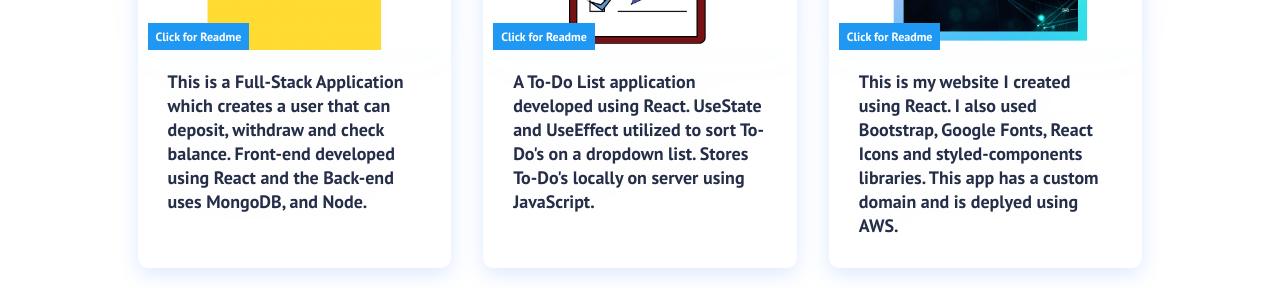
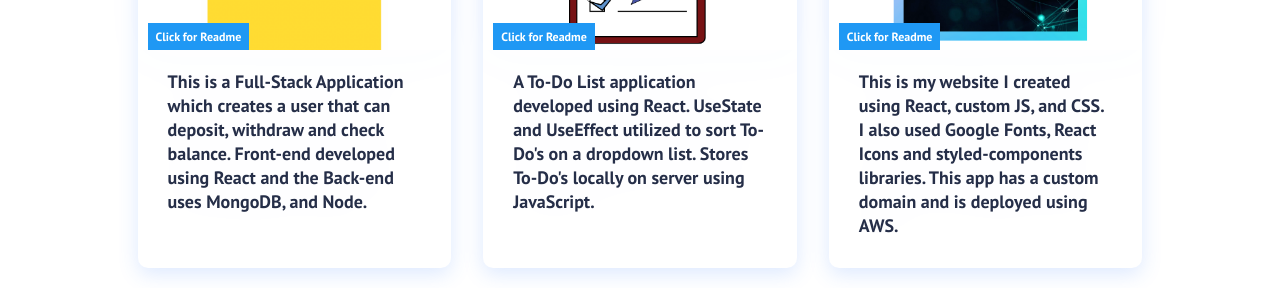
Before and after one commit to samclark1999/My-Portfolio, a React (Create React App) app: page /projects in a window 1280 px wide. Shown: the part 401-689 px from the top of the page. Built offline with nearby package versions, Linux system fonts and the light colour scheme.

Commit message:
fixed projects

```diff
--- a/src/components/sections/Projects/Projects.js
+++ b/src/components/sections/Projects/Projects.js
@@ -23,7 +23,7 @@ function Projects() {
             />
               <CardItem
               src='images/home.png'
-              text='This is my website I created using React. I also used Bootstrap, Google Fonts, React Icons and styled-components libraries. This app has a custom domain and is deplyed using AWS.'
+              text='This is my website I created using React, custom JS, and CSS. I also used Google Fonts, React Icons and styled-components libraries. This app has a custom domain and is deployed using AWS.'
               label='Click for Readme'
               path='//www.github.com/samclark1999/My-Portfolio#readme'
             />
```
